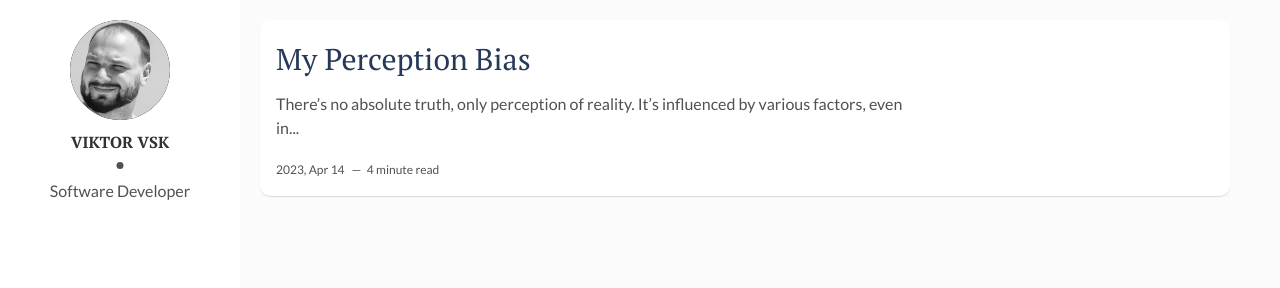
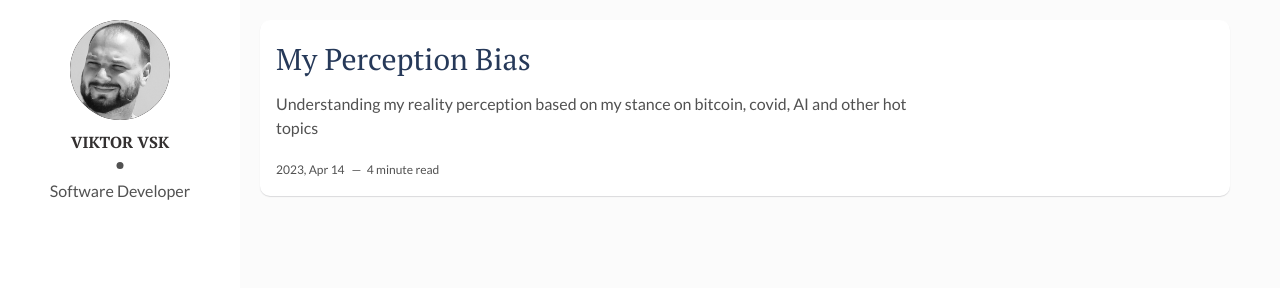
Before and after one commit to viktorvsk/viktorvsk.com, a Jekyll site: the page built from index.html, in a window 1280 px wide. Shown: the top 288 px of the page. Built offline with Jekyll 4.4.1, drawn with Linux system fonts in a browser that asks for light colours; the list of posts is cut into pages by our own code.

Commit message:
Adjust index posts short description

```diff
--- a/docs/index.html
+++ b/docs/index.html
@@ -119,7 +119,9 @@
 
   <div class="post-content">
     <h2 class="post-title"><a href="/my-perception-bias/">My Perception Bias</a></h2>
-    <p>There’s no absolute truth, only perception of reality. It’s influenced by various factors, even in...</p>
+
+      <p>Understanding my reality perception based on my stance on bitcoin, covid, AI and other hot topics</p>
+
     <span class="post-date">2023, Apr 14&nbsp;&nbsp;&nbsp;—&nbsp;</span>
     <span class="post-words">4 minute read</span>
   </div>
--- a/index.html
+++ b/index.html
@@ -9,7 +9,11 @@ layout: main
   {% endif %}
   <div class="post-content">
     <h2 class="post-title"><a href="{{post.url | prepend: site.baseurl}}">{{post.title}}</a></h2>
-    <p>{{ post.content | strip_html | truncatewords: 15 }}</p>
+    {% if post.description %}
+      <p>{{ post.description | strip_html | truncatewords: 25 }}</p>
+    {% else %}
+      <p>{{ post.content | strip_html | truncatewords: 15 }}</p>
+    {% endif %}
     <span class="post-date">{{post.date | date: '%Y, %b %d'}}&nbsp;&nbsp;&nbsp;—&nbsp;</span>
     <span class="post-words">{% capture words %}{{ post.content | number_of_words }}{% endcapture %}{% unless words contains "-" %}{{ words | plus: 250 | divided_by: 250 | append: " minute read" }}{% endunless %}</span>
   </div>
```
